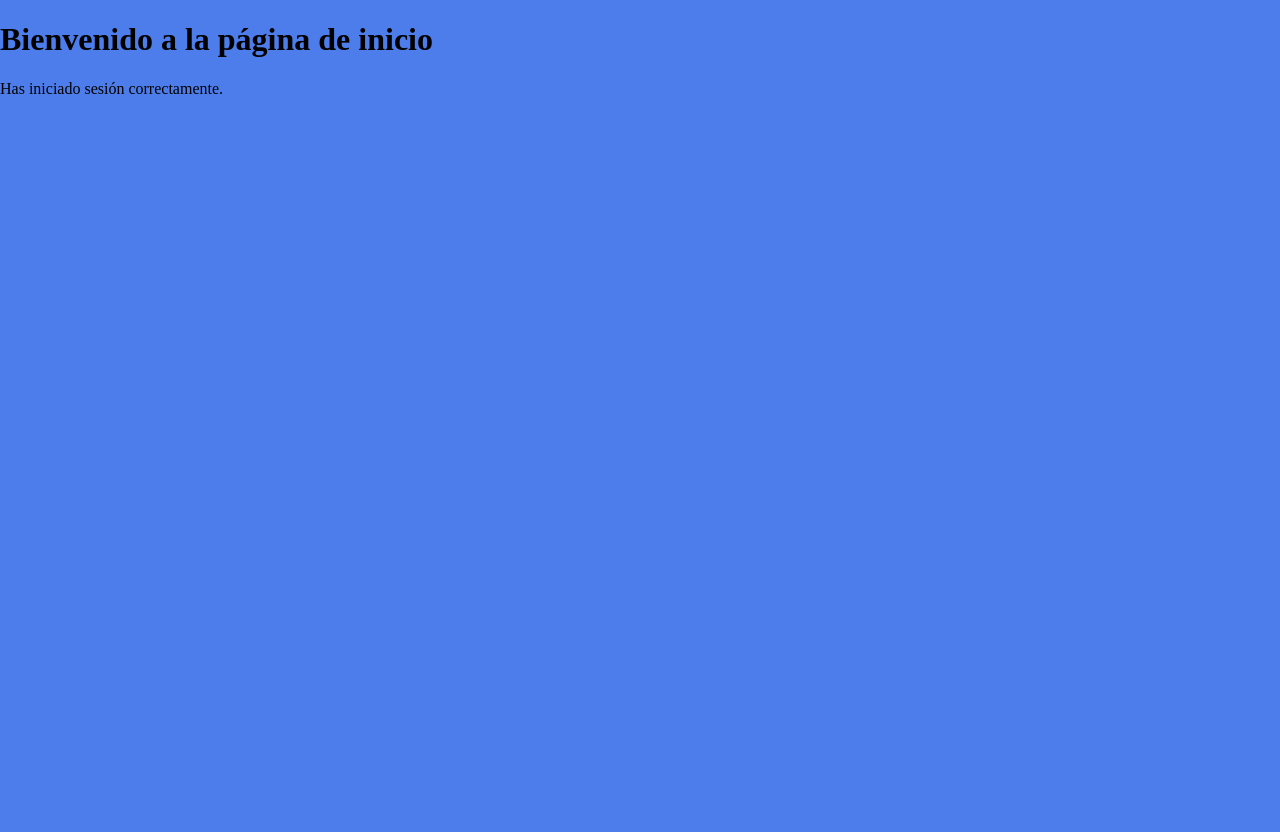
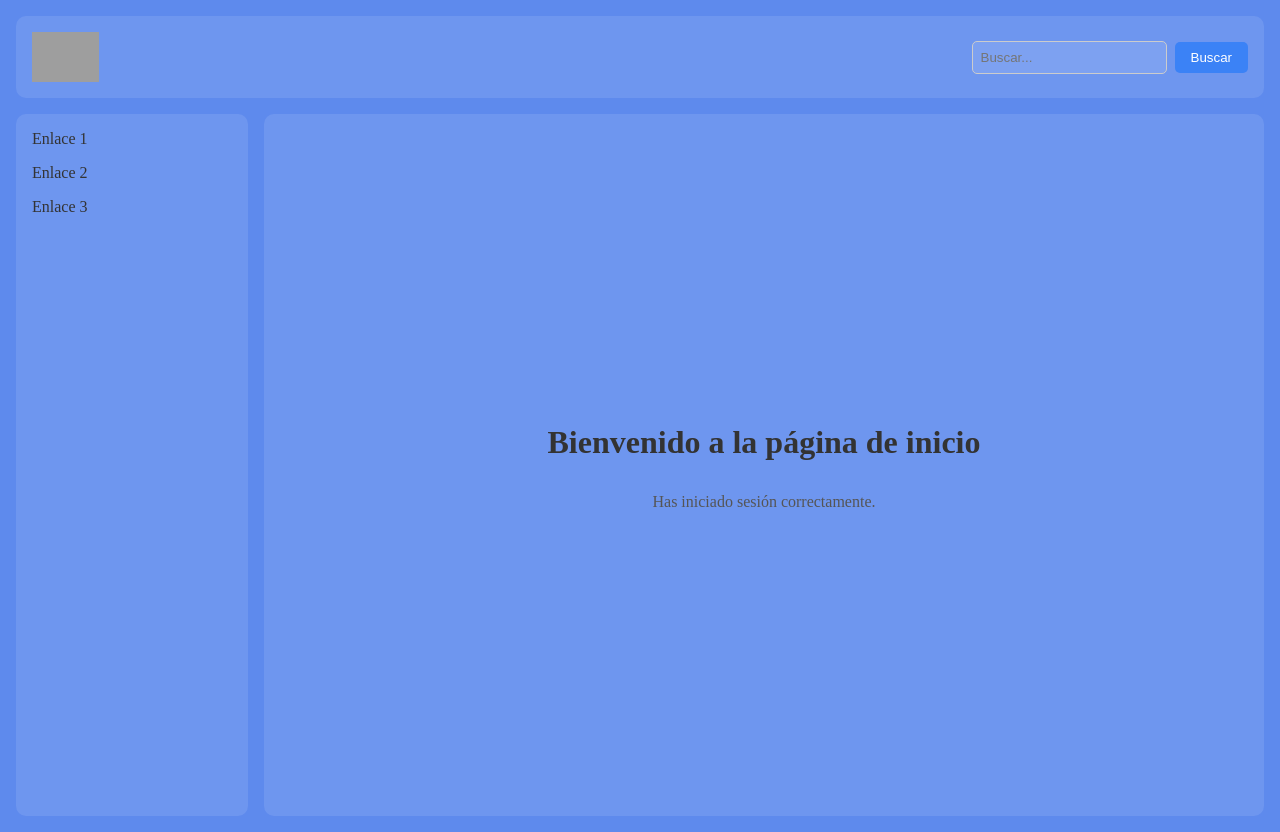
Before and after one commit to Carlos23-crypto/RedSocial, an Angular app: page /home in a window 1280 px wide. Built offline with nearby package versions, Linux system fonts and the light colour scheme; grey boxes are pictures that could not be loaded.

Commit message:
Se adapto la pagina home para la parte de los post

```diff
--- a/src/app/home/home.component.css
+++ b/src/app/home/home.component.css
@@ -0,0 +1,99 @@
+/* Estilos generales */
+.home-container {
+    display: flex;
+    flex-direction: column;
+    height: 100vh; /* Ocupa toda la altura de la pantalla */
+    background-color: rgba(255, 255, 255, 0.1); /* Fondo más transparente */
+    padding: 1rem;
+  }
+
+  /* Contenedor superior */
+  .top-container {
+    display: flex;
+    justify-content: space-between;
+    align-items: center;
+    background-color: rgba(255, 255, 255, 0.1); /* Fondo más transparente */
+    padding: 1rem;
+    border-radius: 10px;
+    margin-bottom: 1rem;
+  }
+
+  .logo {
+    height: 50px; /* Ajusta el tamaño del logo */
+  }
+
+  .search-container {
+    display: flex;
+    align-items: center;
+  }
+
+  .search-input {
+    padding: 0.5rem;
+    border: 1px solid #ccc;
+    border-radius: 5px;
+    margin-right: 0.5rem;
+    background-color: rgba(255, 255, 255, 0.1); /* Fondo más transparente */
+  }
+
+  .search-button {
+    padding: 0.5rem 1rem;
+    background-color: #3b82f6; /* Color azul */
+    color: white;
+    border: none;
+    border-radius: 5px;
+    cursor: pointer;
+    transition: background-color 0.3s ease;
+  }
+
+  .search-button:hover {
+    background-color: #2563eb; /* Color azul más oscuro al pasar el mouse */
+  }
+
+  /* Contenedor principal */
+  .main-container {
+    display: flex;
+    flex: 1; /* Ocupa el espacio restante */
+    gap: 1rem; /* Espacio entre los contenedores */
+  }
+
+  /* Contenedor izquierdo con enlaces */
+  .left-container {
+    display: flex;
+    flex-direction: column;
+    background-color: rgba(255, 255, 255, 0.1); /* Fondo más transparente */
+    padding: 1rem;
+    border-radius: 10px;
+    width: 200px; /* Ancho fijo */
+  }
+
+  .nav-link {
+    color: #333; /* Color de texto oscuro */
+    text-decoration: none;
+    margin-bottom: 1rem; /* Espacio entre enlaces */
+    transition: color 0.3s ease;
+  }
+
+  .nav-link:hover {
+    color: #3b82f6; /* Color azul al pasar el mouse */
+  }
+
+  /* Contenedor central */
+  .center-container {
+    flex: 1; /* Ocupa el espacio restante */
+    background-color: rgba(255, 255, 255, 0.1); /* Fondo más transparente */
+    padding: 1rem;
+    border-radius: 10px;
+    display: flex;
+    flex-direction: column;
+    justify-content: center;
+    align-items: center;
+  }
+
+  .center-container h1 {
+    margin-bottom: 1rem;
+    color: #333; /* Color de texto oscuro */
+  }
+
+  .center-container p {
+    color: #555; /* Color de texto gris */
+  }
--- a/src/app/home/home.component.html
+++ b/src/app/home/home.component.html
@@ -1,4 +1,26 @@
 <div class="home-container">
-    <h1>Bienvenido a la página de inicio</h1>
-    <p>Has iniciado sesión correctamente.</p>
+    <!-- Contenedor superior con imagen y barra de búsqueda -->
+    <div class="top-container">
+      <img src="../../assets/imagenes/logo.png" alt="Logo" class="logo" />
+      <div class="search-container">
+        <input type="text" placeholder="Buscar..." class="search-input" />
+        <button class="search-button">Buscar</button>
+      </div>
+    </div>
+
+    <!-- Contenedor principal -->
+    <div class="main-container">
+      <!-- Contenedor izquierdo con enlaces -->
+      <div class="left-container">
+        <a href="#" class="nav-link">Enlace 1</a>
+        <a href="#" class="nav-link">Enlace 2</a>
+        <a href="#" class="nav-link">Enlace 3</a>
+      </div>
+
+      <!-- Contenedor central que ocupa el espacio restante -->
+      <div class="center-container">
+        <h1>Bienvenido a la página de inicio</h1>
+        <p>Has iniciado sesión correctamente.</p>
+      </div>
+    </div>
   </div>
--- a/src/app/home/home.component.ts
+++ b/src/app/home/home.component.ts
@@ -1,8 +1,10 @@
+import { CommonModule } from '@angular/common';
 import { Component } from '@angular/core';
+import { FormsModule } from '@angular/forms';
 
 @Component({
   selector: 'app-home',
-  imports: [],
+  imports: [CommonModule, FormsModule],
   templateUrl: './home.component.html',
   styleUrl: './home.component.css'
 })
```
